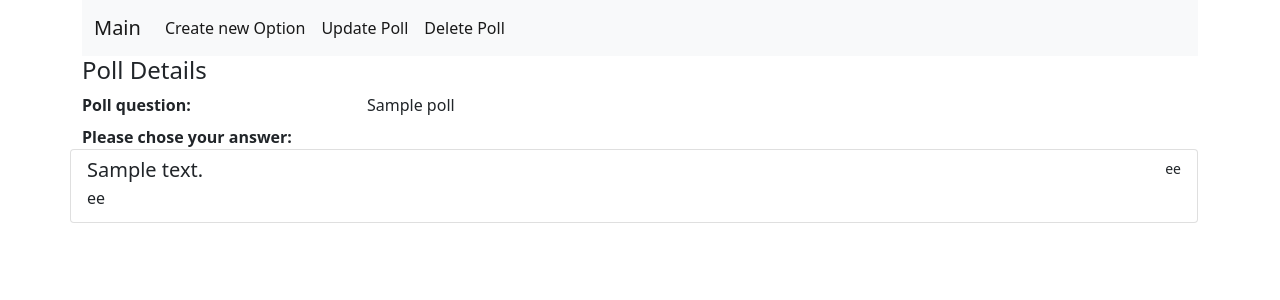
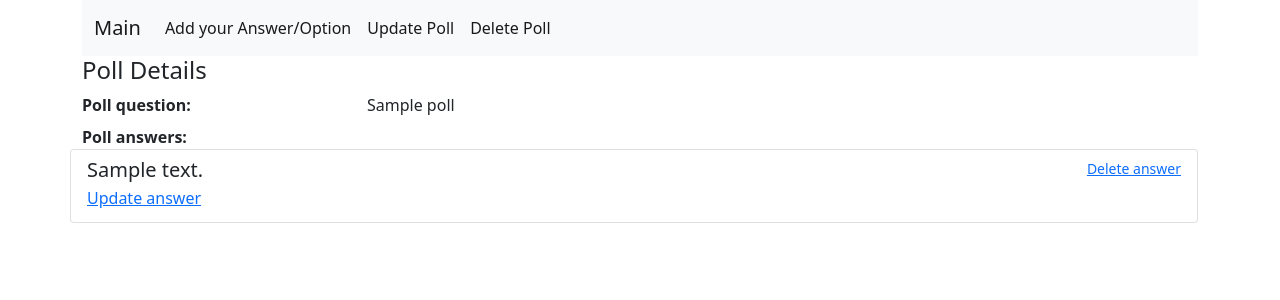
Before and after one commit to sakurakuba/survey, a Django app: page /poll/1/ in a window 1280 px wide. Shown: the top 300 px of the page. Run offline with Django 4.2, Linux system fonts and the light colour scheme; tables that the repository leaves empty hold one stand-in row (values such as "Sample post").

Commit message:
added pages to update and delete answer. Have problem with AnswerDeletion - don't know why it is not showing answers text and that's why my 'No' button not working. Also - not finished etap4, wasted time to debug with deletion issue. Will push as is with 3 steps done. But will do etap4 later and push fixed version

```diff
--- a/djangoProjectKontRab7/urls.py
+++ b/djangoProjectKontRab7/urls.py
@@ -15,7 +15,8 @@ Including another URLconf
 """
 from django.contrib import admin
 from django.urls import path
-from survey.views import Index, PollView, PollUpdate, PollDelete, PollCreate
+from survey.views import Index, PollView, PollUpdate, PollDelete, PollCreate, OptionUpdate, OptionDelete, OptionAdd
+
 
 urlpatterns = [
     path('admin/', admin.site.urls),
@@ -24,4 +25,7 @@ urlpatterns = [
     path('poll/create/', PollCreate.as_view(), name="poll_create"),
     path('poll/<int:pk>/update', PollUpdate.as_view(), name="poll_update"),
     path('poll/<int:pk>/delete', PollDelete.as_view(), name="poll_delete"),
+    path('poll/<int:pk>/option/add/', OptionAdd.as_view(), name='option_add'),
+    path('option/<int:pk>/update', OptionUpdate.as_view(), name='option_update'),
+    path('option/<int:pk>/delete', OptionDelete.as_view(), name='option_delete'),
 ]
--- a/survey/admin.py
+++ b/survey/admin.py
@@ -14,11 +14,12 @@ class PollAdmin(admin.ModelAdmin):
 
 
 class ListChoiceAdmin(admin.ModelAdmin):
-    list_display = ['id', 'poll', 'choice_text']
+    list_display = ['id', 'poll', 'choice_text', 'created_at']
     list_display_links = ['poll']
     list_filter = ['poll']
     search_fields = ['poll', 'choice_text']
-    fields = ['poll', 'choice_text']
+    fields = ['poll', 'choice_text', 'created_at', 'updated_at']
+    readonly_fields = ['created_at', 'updated_at']
 
 
 admin.site.register(Poll, PollAdmin)
--- a/survey/models.py
+++ b/survey/models.py
@@ -5,10 +5,16 @@ from django.urls import reverse
 from django.utils.datetime_safe import date
 
 
-class Poll(models.Model):
+class BaseModel(models.Model):
+    created_at = models.DateTimeField(auto_now_add=True, verbose_name='Create date')
+    updated_at = models.DateTimeField(auto_now=True, verbose_name='Updated date')
+
+    class Meta:
+        abstract = True
+
+
+class Poll(BaseModel):
     poll_question = models.CharField(max_length=100, verbose_name='Poll question')
-    created_at = models.DateTimeField(auto_now_add=True, verbose_name='Created date')
-    updated_at = models.DateTimeField(auto_now=True, verbose_name='Updated date')
 
     def __str__(self):
         return f"{self.poll_question}"
@@ -22,7 +28,7 @@ class Poll(models.Model):
         verbose_name_plural = 'Polls'
 
 
-class ListChoice(models.Model):
+class ListChoice(BaseModel):
     choice_text = models.CharField(max_length=100, verbose_name='Choice text')
     poll = models.ForeignKey("survey.Poll", on_delete=models.CASCADE, related_name='polls', verbose_name='Poll')
 
--- a/survey/views.py
+++ b/survey/views.py
@@ -1,11 +1,11 @@
-from django.shortcuts import render
+from django.shortcuts import render, get_object_or_404
 
 # Create your views here.
-from django.urls import reverse_lazy
+from django.urls import reverse_lazy, reverse
 from django.views.generic import ListView, DetailView, CreateView, UpdateView, DeleteView
 
-from survey.forms import PollForm
-from survey.models import Poll
+from survey.forms import PollForm, OptionsForm
+from survey.models import Poll, ListChoice
 
 
 class Index(ListView):
@@ -25,7 +25,7 @@ class PollView(DetailView):
 
     def get_context_data(self, **kwargs):
         context = super(PollView, self).get_context_data(**kwargs)
-        #context['polls'] = self.object.polls.all().order_by('-created_at')
+        context['options'] = self.object.polls.all().order_by('-created_at')
         return context
 
 
@@ -44,3 +44,33 @@ class PollDelete(DeleteView):
     model = Poll
     template_name = "poll_delete.html"
     success_url = reverse_lazy("index")
+
+
+class OptionAdd(CreateView):
+    form_class = OptionsForm
+    template_name = "options/option_add.html"
+
+    def form_valid(self, form):
+        poll = get_object_or_404(Poll, pk=self.kwargs.get("pk"))
+        form.instance.poll = poll
+        return super().form_valid(form)
+
+    def get_success_url(self):
+        return reverse("poll_view", kwargs={"pk": self.object.poll.pk})
+
+
+class OptionUpdate(UpdateView):
+    form_class = OptionsForm
+    template_name = "options/option_update.html"
+    model = ListChoice
+
+    def get_success_url(self):
+        return reverse("poll_view", kwargs={"pk": self.object.poll.pk})
+
+
+class OptionDelete(DeleteView):
+    model = ListChoice
+    template_name = "options/option_delete.html"
+
+    def get_success_url(self):
+        return reverse("poll_view", kwargs={"pk": self.object.poll.pk})
--- a/templates/poll_view.html
+++ b/templates/poll_view.html
@@ -1,7 +1,7 @@
 {% extends "base.html" %}
 {% block nav %}
 <li class="nav-item">
-    <a class="nav-link active" aria-current="page" href="#">Create new Option</a>
+    <a class="nav-link active" aria-current="page" href="{% url "option_add" poll.pk %}">Add your Answer/Option</a>
 </li>
     <li class="nav-item">
     <a class="nav-link active" aria-current="page" href="{% url "poll_update" poll.pk %}">Update Poll</a>
@@ -16,22 +16,19 @@
     <dl class="row">
   <dt class="col-sm-3">Poll question:</dt>
   <dd class="col-sm-9">{{ poll.poll_question }}</dd>
-    <dt class="col-sm-3">Please chose your answer:</dt>
+    <dt class="col-sm-3">Poll answers:</dt>
         <br/>
-    {% for option in poll.polls.all %}
+    {% for option in options %}
 <div class="list-group">
-  <a href="#" class="list-group-item list-group-item-action">
+  <div class="list-group-item list-group-item-action">
     <div class="d-flex w-100 justify-content-between">
       <h5 class="mb-1">{{ option.choice_text }}</h5>
-      <small>ee</small>
+      <small><a href="{% url "option_delete" option.pk %}">Delete answer</a></small>
     </div>
-        <p class="mb-1">ee</p>
-  </a>
+        <p class="mb-1"><a href="{% url "option_update" option.pk %}">Update answer</a></p>
+  </div>
     {% endfor %}
 </div>
-    {% if is_paginated %}
-    {% include "partial/pagination.html" %}
-    {% endif %}
 
 </dl>
 {% endblock %}
```
Also changed, not shown: survey/forms.py (+5 -12 lines), templates/options/option_add.html (added, +10 -0 lines), templates/options/option_delete.html (added, +11 -0 lines), templates/options/option_update.html (added, +12 -0 lines), survey/migrations/0002_listchoice_created_at_listchoice_updated_at_and_more.py (added).
